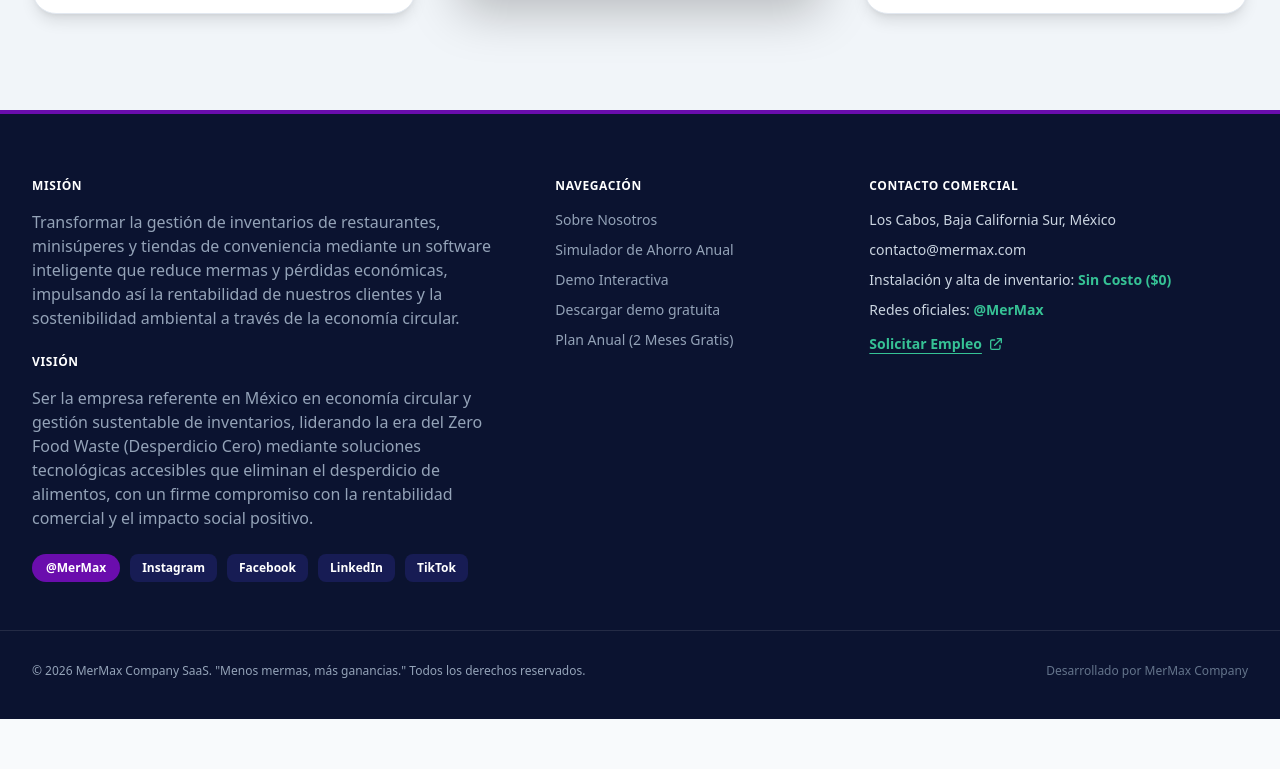
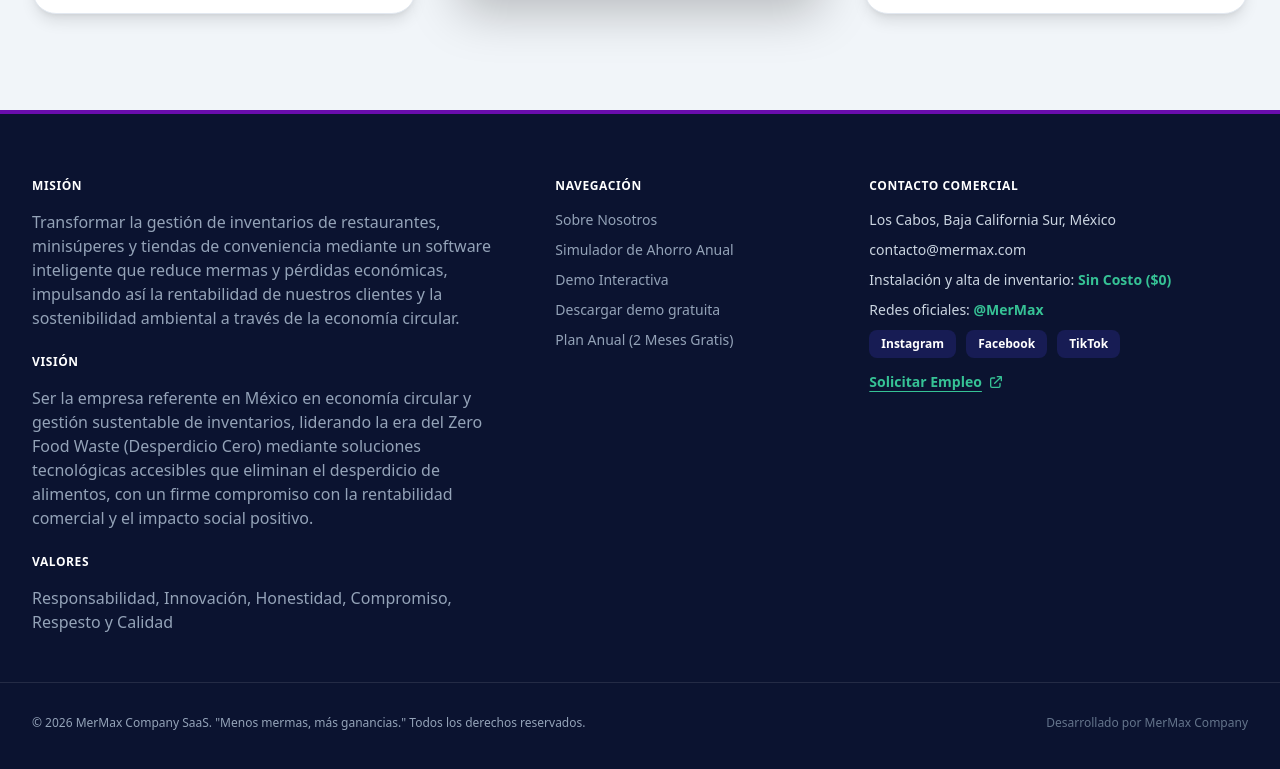
Before and after one commit to CRT235/MerMax, a plain HTML site: page index.html in a window 1280 px wide. Shown: the part 7141-7910 px from the top of the page. Before the commit the page ends 7860 px from the top, so only its background shows below. Drawn offline with nearby package versions, Linux system fonts and the light colour scheme.

Commit message:
Add files via upload

```diff
--- a/index.html
+++ b/index.html
@@ -769,19 +769,11 @@
                  </p>
                     <h4 class="text-white font-bold mb-4 uppercase text-xs tracking-wider">Visión</h4>
                     Ser la empresa referente en México en economía circular y gestión sustentable de inventarios, liderando la era del Zero Food Waste (Desperdicio Cero) mediante soluciones tecnológicas accesibles que eliminan el desperdicio de alimentos, con un firme compromiso con la rentabilidad comercial y el impacto social positivo.
-                </p>
+                <p class="text-sm text-slate-300 max-w-sm mb-6 leading-relaxed">
+                 </p>
+                    <h4 class="text-white font-bold mb-4 uppercase text-xs tracking-wider">Valores</h4>
+                    Responsabilidad, Innovación, Honestidad, Compromiso, Respesto y Calidad
 
-
-                <!-- Redes Sociales @MerMax -->
-                 <p class="text-sm text-slate-300 max-w-sm mb-6 leading-relaxed">
-                 </p>
-                <div class="flex flex-wrap items-center gap-2.5">
-                    <span class="bg-purplebrand text-white font-bold px-3.5 py-1.5 rounded-full text-xs">@MerMax</span>
-                    <a href="#" class="px-3 py-1.5 rounded-lg bg-navy hover:bg-purplebrand text-white text-xs font-semibold transition-colors">Instagram</a>
-                    <a href="#" class="px-3 py-1.5 rounded-lg bg-navy hover:bg-purplebrand text-white text-xs font-semibold transition-colors">Facebook</a>
-                    <a href="#" class="px-3 py-1.5 rounded-lg bg-navy hover:bg-purplebrand text-white text-xs font-semibold transition-colors">LinkedIn</a>
-                    <a href="#" class="px-3 py-1.5 rounded-lg bg-navy hover:bg-purplebrand text-white text-xs font-semibold transition-colors">TikTok</a>
-                </div>
             </div>
 
             <div class="md:col-span-3">
@@ -802,6 +794,13 @@
                     <li><a href="mailto:contacto@mermax.com" class="hover:text-greenbrand transition-colors">contacto@mermax.com</a></li>
                     <li>Instalación y alta de inventario: <strong class="text-greenbrand">Sin Costo ($0)</strong></li>
                     <li>Redes oficiales: <strong class="text-greenbrand">@MerMax</strong></li>
+
+<div class="flex flex-wrap items-center gap-2.5">
+                    <a href="#" class="px-3 py-1.5 rounded-lg bg-navy hover:bg-purplebrand text-white text-xs font-semibold transition-colors">Instagram</a>
+                    <a href="#" class="px-3 py-1.5 rounded-lg bg-navy hover:bg-purplebrand text-white text-xs font-semibold transition-colors">Facebook</a>
+                    <a href="#" class="px-3 py-1.5 rounded-lg bg-navy hover:bg-purplebrand text-white text-xs font-semibold transition-colors">TikTok</a>
+                </div>
+
                     <li class="pt-1">
                         <a href="https://forms.gle/TVTzWexrhL8QKjp3A" target="_blank" rel="noopener noreferrer" class="inline-flex items-center gap-1.5 text-greenbrand hover:text-white font-bold underline underline-offset-4 transition-colors">
                             Solicitar Empleo
```
